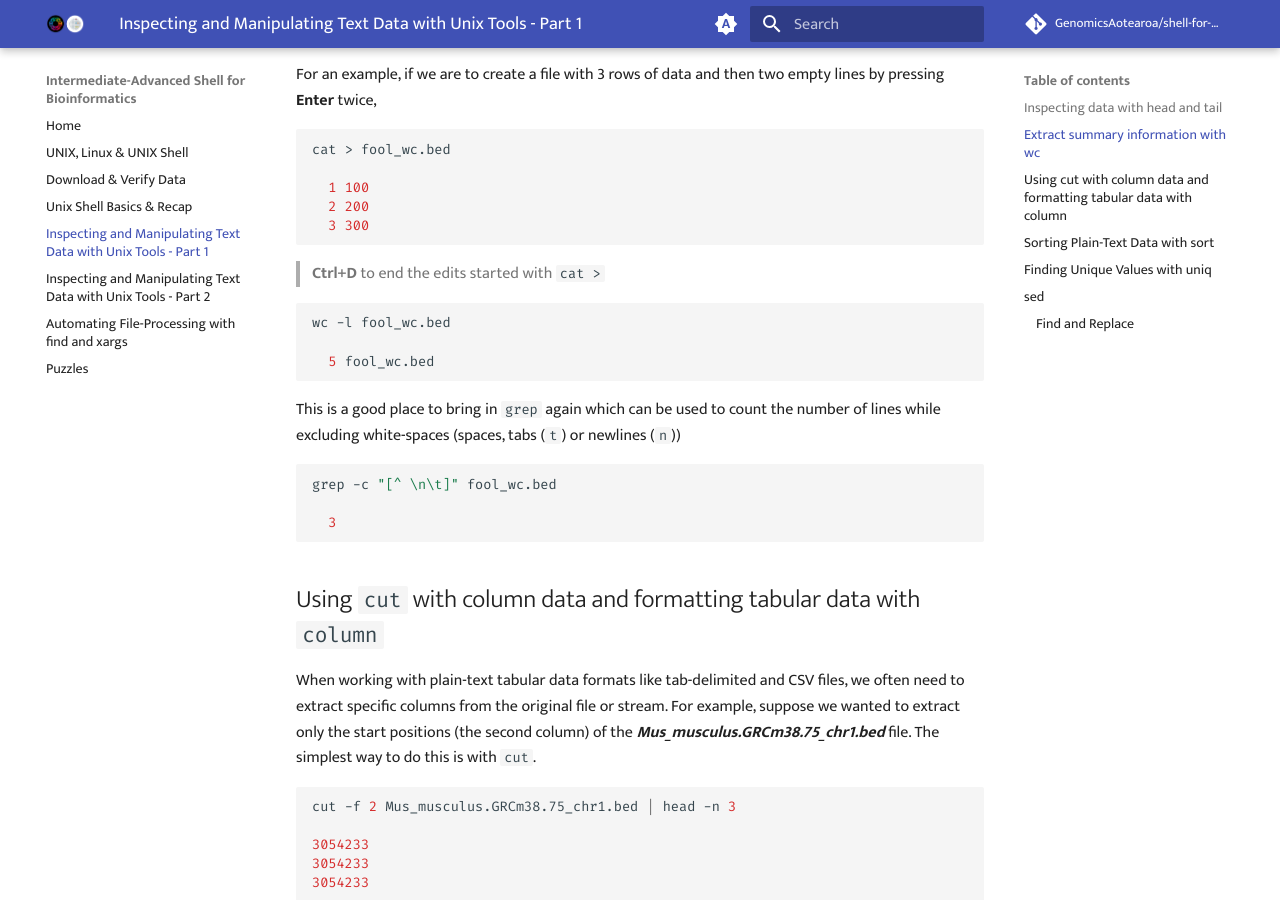
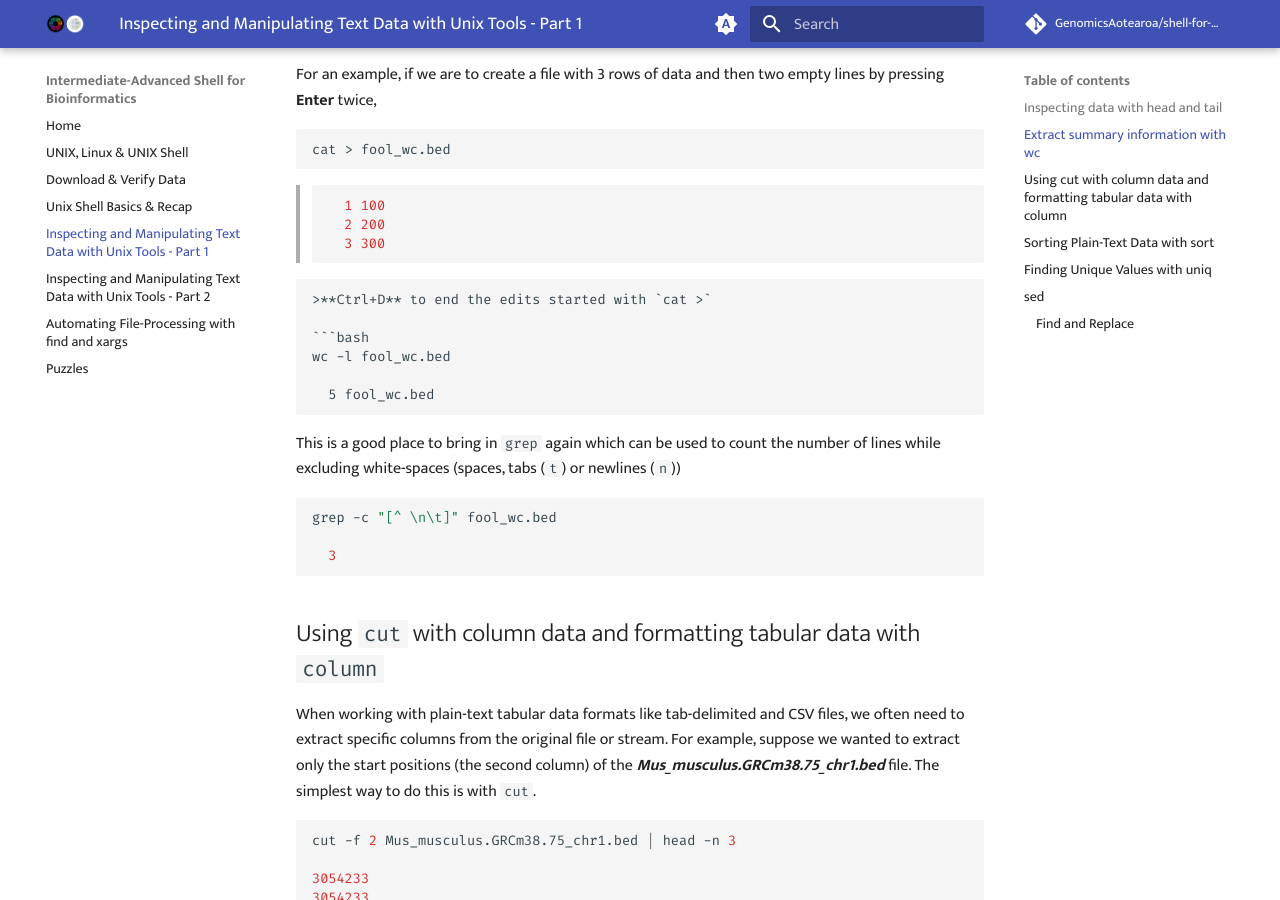
Before and after one commit to GenomicsAotearoa/shell-for-bioinformatics, an MkDocs documentation site: the page built from docs/4_inspectmanipluate.md, in a window 1280 px wide and 900 px high, scrolled down 2115 px. Built offline with MkDocs 1.6.1 and Material for MkDocs 9.7.7, drawn with Linux system fonts in a browser that asks for light colours; comment, search, counter and statistics services are not loaded; the version menu is left out.

Commit message:
edit answer syntax

````diff
--- a/docs/4_inspectmanipluate.md
+++ b/docs/4_inspectmanipluate.md
@@ -108,11 +108,12 @@
 
 ```bash
 cat > fool_wc.bed
-
-  1 100
-  2 200
-  3 300
-
+```
+>```bash
+>  1 100
+>  2 200
+>  3 300
+>```
 
 ```
 >**Ctrl+D** to end the edits started with `cat >`
````
